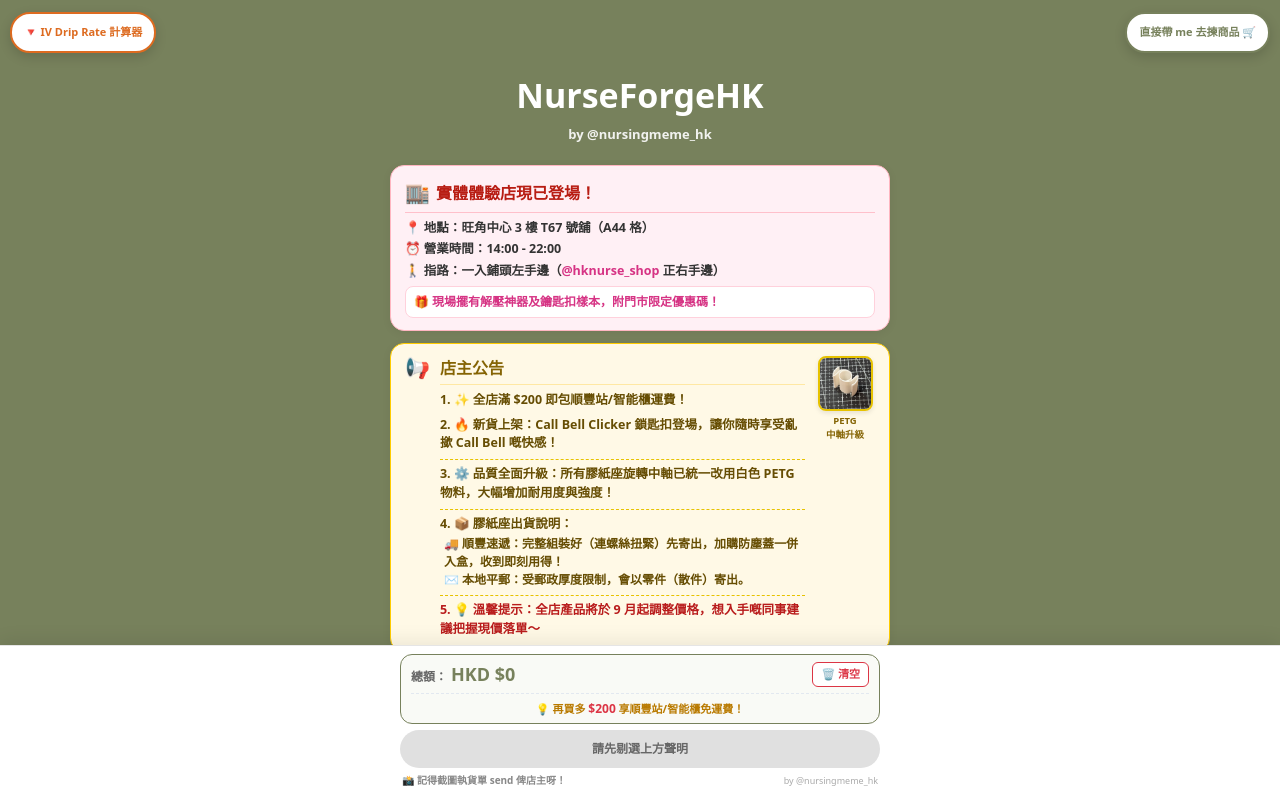
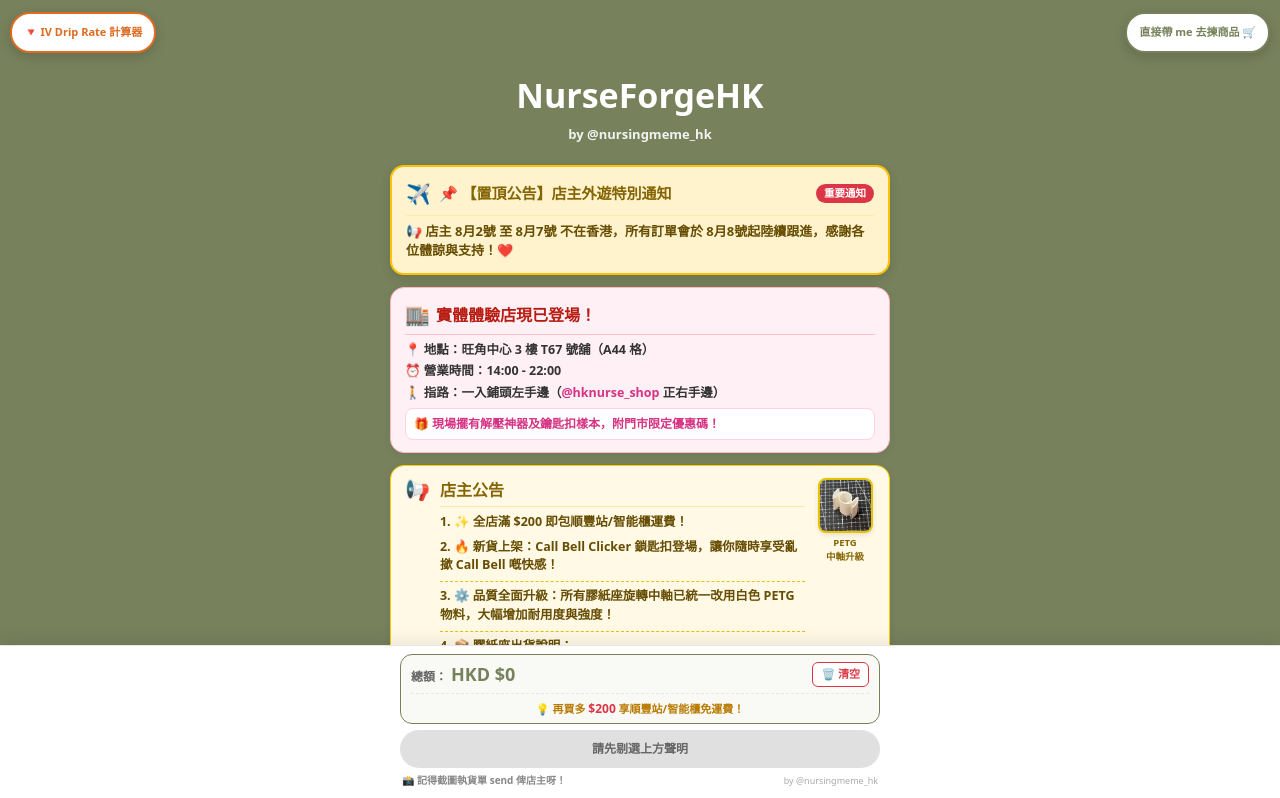
Before and after one commit to nurseforgehk/nurseforge-web, a Next.js app: page / in a window 1280 px wide. Shown: the top 798 px of the page. Built offline with nearby package versions, Linux system fonts and the light colour scheme.

Commit message:
Update code

```diff
--- a/app/page.tsx
+++ b/app/page.tsx
@@ -331,6 +331,30 @@ export default function App() {
       </div>
 
       <div style={{ maxWidth: '500px', margin: '0 auto 20px auto' }}>
+        {/* 📌 置頂特別公告 */}
+        <div style={{
+          backgroundColor: '#FFF3CD',
+          border: '2px solid #FFC107',
+          borderRadius: '14px',
+          padding: '12px 14px',
+          marginBottom: '12px',
+          boxShadow: '0 4px 12px rgba(0,0,0,0.1)',
+          color: '#856404'
+        }}>
+          <div style={{ display: 'flex', alignItems: 'center', gap: '8px', borderBottom: '1px solid #FFEBAA', paddingBottom: '6px', marginBottom: '6px' }}>
+            <span style={{ fontSize: '20px' }}>✈️</span>
+            <h3 style={{ margin: 0, fontSize: '15px', fontWeight: '900', color: '#856404', flex: 1 }}>
+              📌 【置頂公告】店主外遊特別通知
+            </h3>
+            <span style={{ fontSize: '10.5px', backgroundColor: '#DC3545', color: '#fff', padding: '2px 8px', borderRadius: '10px', fontWeight: '900' }}>
+              重要通知
+            </span>
+          </div>
+          <div style={{ fontSize: '13px', fontWeight: 'bold', lineHeight: '1.5', color: '#664d03' }}>
+            📢 店主 <b>8月2號 至 8月7號</b> 不在香港，所有訂單會於 <b>8月8號起陸續跟進</b>，感謝各位體諒與支持！❤️
+          </div>
+        </div>
+
         {/* 🏬 實體體驗店獨立公告卡片 */}
         <div style={{ backgroundColor: '#FFF0F5', border: '1.5px solid #FFB6C1', borderRadius: '14px', padding: '12px 14px', marginBottom: '12px', boxShadow: '0 2px 10px rgba(0,0,0,0.06)', color: '#000' }}>
           <div style={{ display: 'flex', alignItems: 'center', gap: '6px', marginBottom: '6px', borderBottom: '1.5px solid #FFC0CB', paddingBottom: '4px' }}>
```
